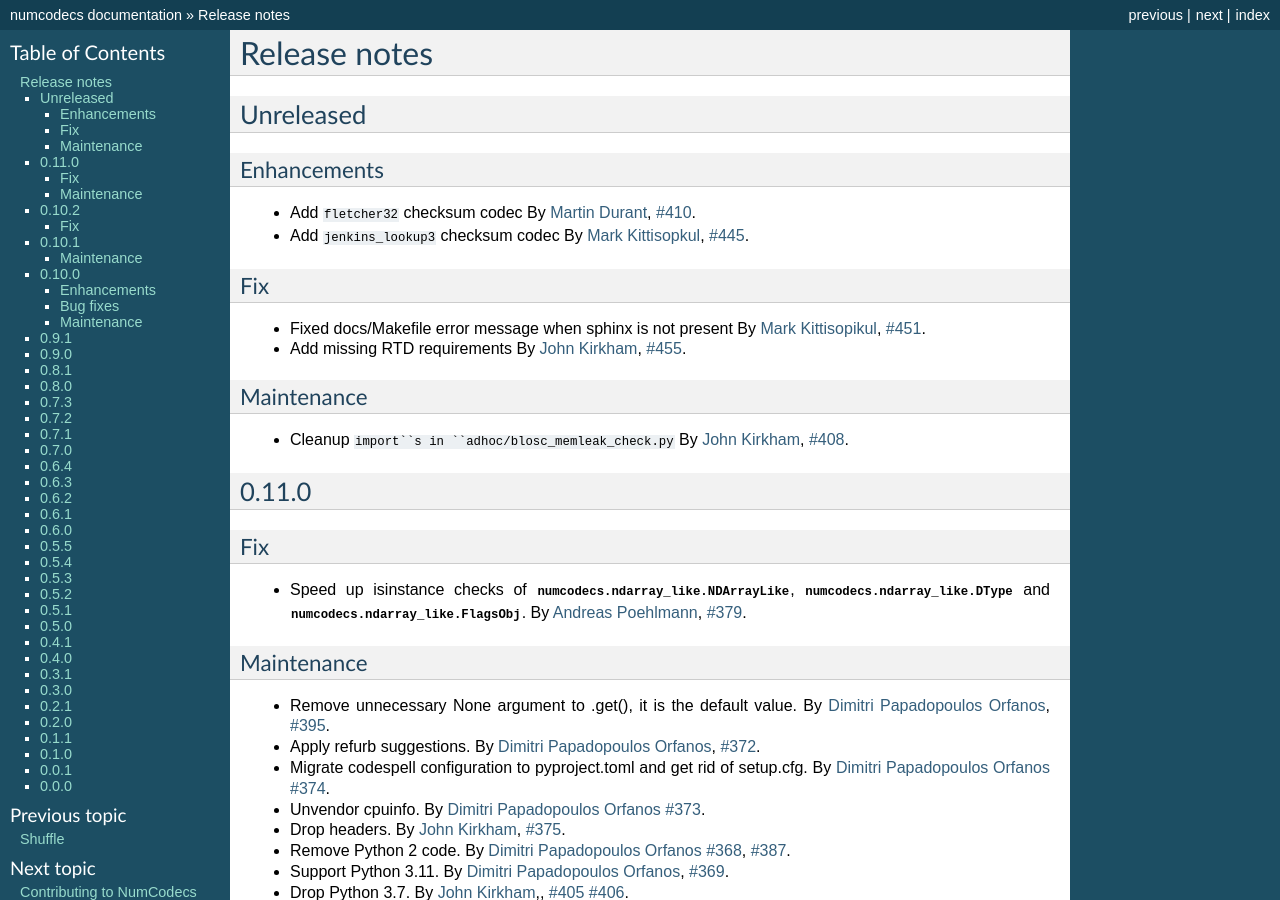
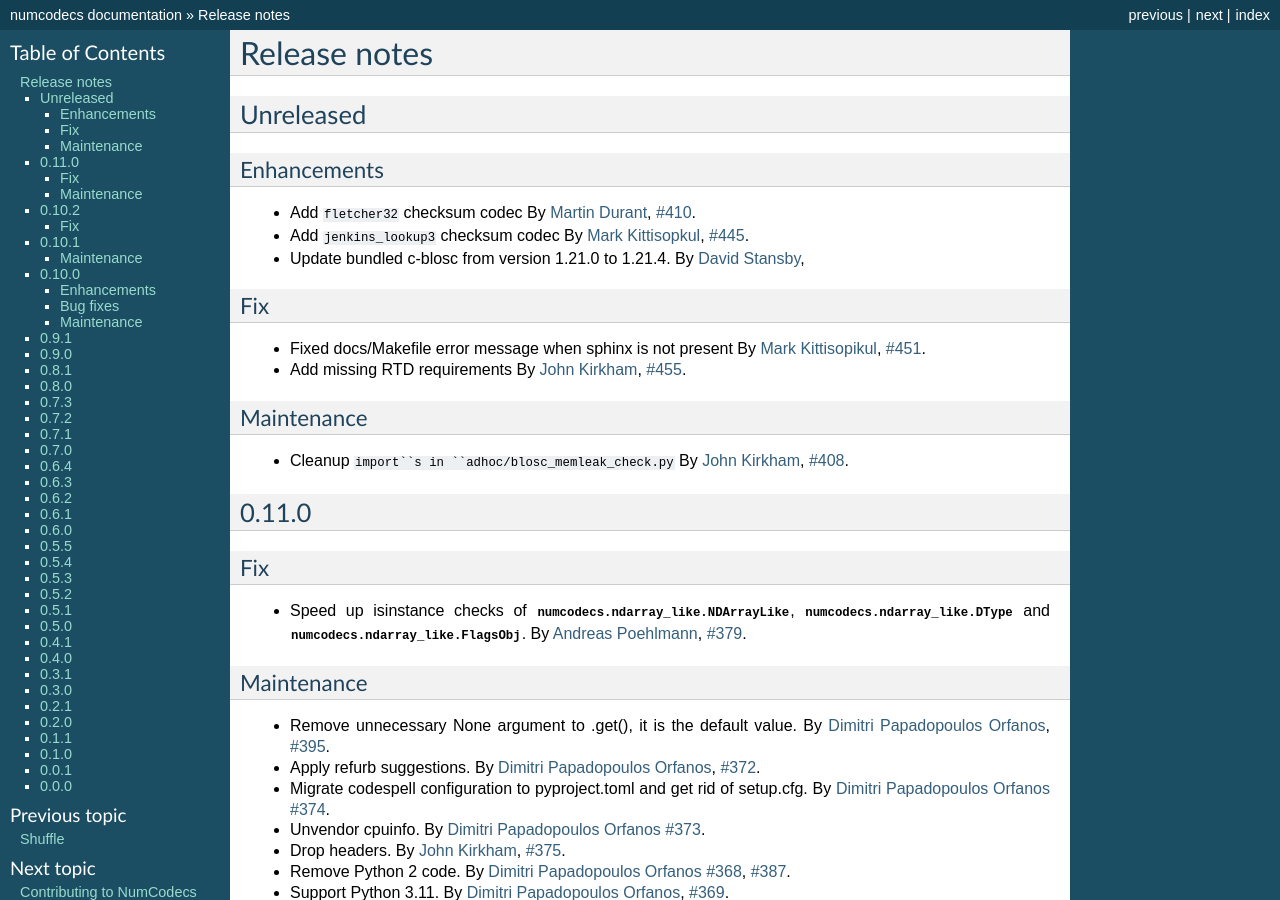
Before and after one commit to zarr-developers/numcodecs, a Sphinx documentation site: the page built from docs/release.rst, in a window 1280 px wide and 900 px high. Built offline with Sphinx 7.4.7, drawn with Linux system fonts in a browser that asks for light colours; the version number could not be read and is left out.

Commit message:
Update blosc version

```diff
--- a/docs/release.rst
+++ b/docs/release.rst
@@ -19,6 +19,8 @@ Enhancements
   By :user:`Martin Durant <martindurant>`, :issue:`410`.
 * Add ``jenkins_lookup3`` checksum codec
   By :user:`Mark Kittisopkul <mkitti>`, :issue:`445`.
+* Update bundled c-blosc from version 1.21.0 to 1.21.4.
+  By :user:`David Stansby <dstansby>`,
 
 Fix
 ~~~
```
